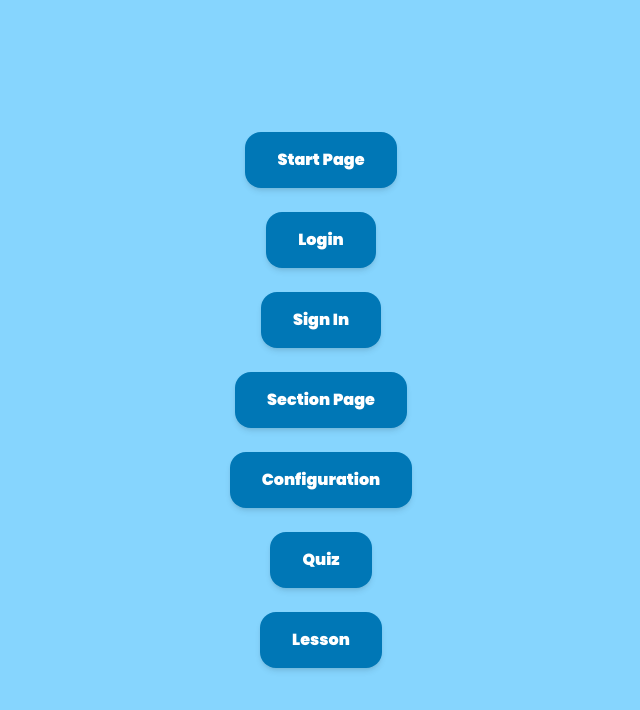
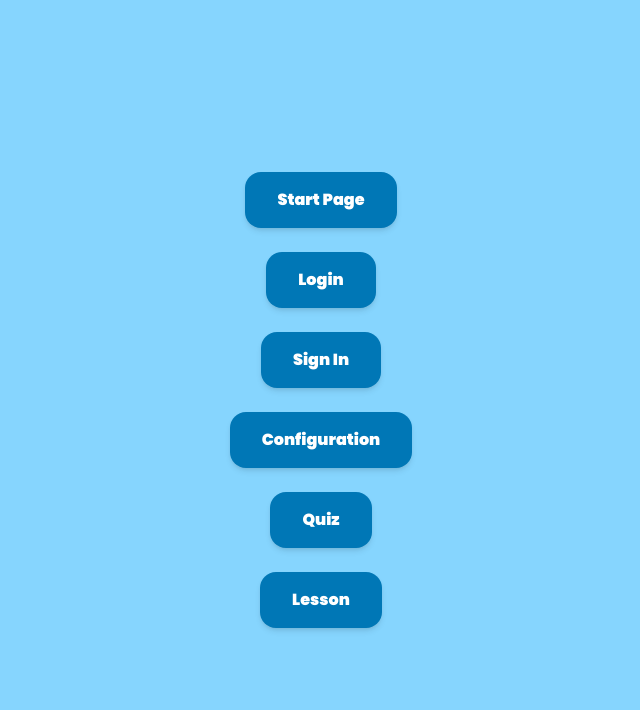
Before and after one commit to mariadxavier/roadmap-administracao, a React (Vite) app: page / in a window 1280 px wide. Shown: the top 710 px of the page, without its empty margins (319-959 px from the left). Built offline with nearby package versions, Linux system fonts and the light colour scheme; a web font is replaced by a local one.

Commit message:
test remove  acesso sectinonpage

```diff
--- a/src/main.tsx
+++ b/src/main.tsx
@@ -9,7 +9,6 @@ import { SignIn } from "./pages/SignIn";
 import { Configuration } from "./pages/Configuration";
 import { Quiz } from "./pages/Quiz";
 import { Lesson } from "./pages/Lesson";
-import { SectionPage } from "./pages/SectionPage";
 
 const router = createBrowserRouter([
   {
@@ -34,12 +33,7 @@ const router = createBrowserRouter([
         >
           Sign In
         </Link>
-        <Link
-          className="bg-button-adm text-white font-poppins font-black px-8 py-4 rounded-2xl shadow-md"
-          to="/sectionPage"
-        >
-          Section Page
-        </Link>
+
         <Link
           className="bg-button-adm text-white font-poppins font-black px-8 py-4 rounded-2xl shadow-md"
           to="/configuration"
@@ -74,10 +68,6 @@ const router = createBrowserRouter([
     element: <SignIn />,
   },
   {
-    path: "/sectionpage",
-    element: <SectionPage />,
-  },
-  {
     path: "/configuration",
     element: <Configuration />,
   },
```
